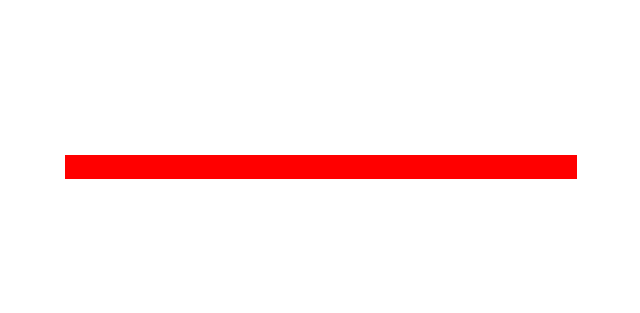
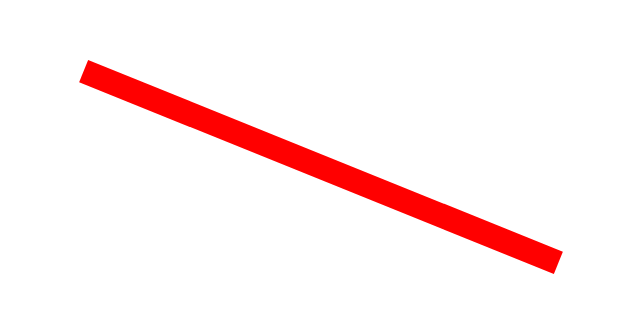
Before and after one commit to vishnu777aero/React-spring, a React (Create React App) app: page / in a window 1280 px wide. Shown: the part 233-546 px from the top of the page, without its empty margins (319-959 px from the left). Built offline with nearby package versions, Linux system fonts and the light colour scheme.

Commit message:
Add single spring oscillation

```diff
--- a/src/Springs/OscillatingBar/index.js
+++ b/src/Springs/OscillatingBar/index.js
@@ -1,7 +1,26 @@
 import React from 'react';
+import { useSpring, animated } from 'react-spring';
 
 export const OscillatingBar = () => {
+    const radialSpring = {
+        from: {
+            transform: `rotate(-22.5deg)`
+        },
+        to: {
+            transform: `rotate(0deg)`
+        },
+        config: {
+            tension  : 40,
+            mass     : 1,
+            friction : 0
+        }
+    };
+
+    const radialStyle = useSpring(radialSpring);
+
     return (
-        <span className='oscillating-bar' />
+        <animated.span
+            className='oscillating-bar'
+            style={radialStyle} />
     );
 }
```
